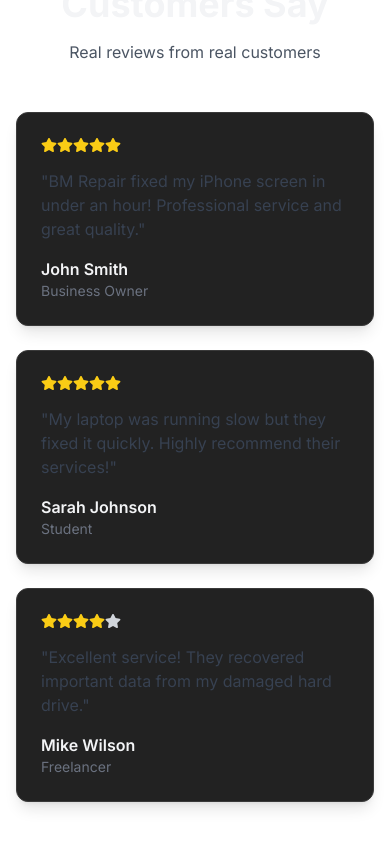
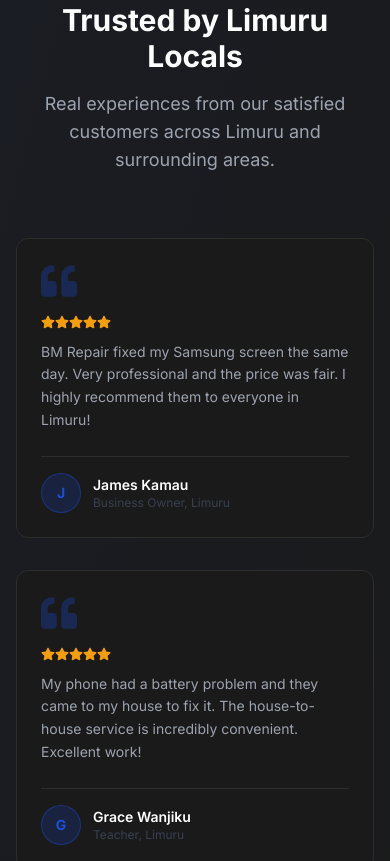
Before and after one commit to mzazi89/bmphonerepair, a Next.js app: page / in a window 390 px wide. Shown: the part 3840-4701 px from the top of the page. Built offline with nearby package versions, Linux system fonts and the light colour scheme.

Commit message:
Update app/components/Testimonials.tsx - BM Phone Repair redesign

```diff
--- a/app/components/Testimonials.tsx
+++ b/app/components/Testimonials.tsx
@@ -1,63 +1,75 @@
 'use client'
 
 import { motion } from 'framer-motion'
-import { FaStar } from 'react-icons/fa'
+import { FaStar, FaQuoteLeft } from 'react-icons/fa'
 
 const testimonials = [
   {
-    name: 'John Smith',
-    role: 'Business Owner',
-    content: 'BM Repair fixed my iPhone screen in under an hour! Professional service and great quality.',
+    name: 'James Kamau',
+    role: 'Business Owner, Limuru',
+    content: 'BM Repair fixed my Samsung screen the same day. Very professional and the price was fair. I highly recommend them to everyone in Limuru!',
     rating: 5,
   },
   {
-    name: 'Sarah Johnson',
-    role: 'Student',
-    content: 'My laptop was running slow but they fixed it quickly. Highly recommend their services!',
+    name: 'Grace Wanjiku',
+    role: 'Teacher, Limuru',
+    content: 'My phone had a battery problem and they came to my house to fix it. The house-to-house service is incredibly convenient. Excellent work!',
     rating: 5,
   },
   {
-    name: 'Mike Wilson',
-    role: 'Freelancer',
-    content: 'Excellent service! They recovered important data from my damaged hard drive.',
-    rating: 4,
+    name: 'Peter Mwangi',
+    role: 'Student, Limuru',
+    content: 'Affordable prices and great service. They replaced my cracked screen and it looks brand new. Very honest people, no hidden charges.',
+    rating: 5,
   },
 ]
 
 export default function Testimonials() {
   return (
-    <section className="py-20 bg-white">
-      <div className="container mx-auto">
+    <section className="py-24 bg-dark-700 relative overflow-hidden">
+      {/* Background decoration */}
+      <div className="absolute inset-0 bg-gradient-to-br from-primary/5 to-transparent pointer-events-none" />
+
+      <div className="container mx-auto relative z-10">
         <motion.div
           initial={{ opacity: 0, y: 20 }}
           whileInView={{ opacity: 1, y: 0 }}
           transition={{ duration: 0.6 }}
           viewport={{ once: true }}
-          className="text-center mb-12"
+          className="text-center mb-16"
         >
-          <h2 className="text-4xl font-bold mb-4">What Our Customers Say</h2>
-          <p className="text-gray-600">Real reviews from real customers</p>
+          <span className="badge">What Customers Say</span>
+          <h2 className="section-title">Trusted by Limuru Locals</h2>
+          <p className="section-subtitle">
+            Real experiences from our satisfied customers across Limuru and surrounding areas.
+          </p>
         </motion.div>
 
-        <div className="grid grid-cols-1 md:grid-cols-3 gap-6">
-          {testimonials.map((testimonial, index) => (
+        <div className="grid grid-cols-1 md:grid-cols-3 gap-8">
+          {testimonials.map((t, index) => (
             <motion.div
-              key={testimonial.name}
-              initial={{ opacity: 0, scale: 0.9 }}
-              whileInView={{ opacity: 1, scale: 1 }}
+              key={t.name}
+              initial={{ opacity: 0, y: 24 }}
+              whileInView={{ opacity: 1, y: 0 }}
               transition={{ duration: 0.5, delay: index * 0.1 }}
               viewport={{ once: true }}
-              className="card"
+              className="card-dark relative"
             >
-              <div className="flex text-yellow-400 mb-4">
-                {[...Array(5)].map((_, i) => (
-                  <FaStar key={i} className={i < testimonial.rating ? 'text-yellow-400' : 'text-gray-300'} />
+              <FaQuoteLeft className="text-primary/30 text-4xl mb-4" />
+              <div className="flex mb-3">
+                {Array.from({ length: t.rating }).map((_, i) => (
+                  <FaStar key={i} className="text-accent text-sm" />
                 ))}
               </div>
-              <p className="text-gray-700 mb-4">"{testimonial.content}"</p>
-              <div>
-                <p className="font-semibold">{testimonial.name}</p>
-                <p className="text-sm text-gray-500">{testimonial.role}</p>
+              <p className="text-steel-lighter leading-relaxed mb-6 text-sm">{t.content}</p>
+              <div className="flex items-center gap-3 border-t border-dark-500 pt-4">
+                <div className="w-10 h-10 bg-primary/20 border border-primary/40 rounded-full flex items-center justify-center text-primary font-bold text-sm">
+                  {t.name.charAt(0)}
+                </div>
+                <div>
+                  <div className="text-white font-semibold text-sm">{t.name}</div>
+                  <div className="text-steel text-xs">{t.role}</div>
+                </div>
               </div>
             </motion.div>
           ))}
```
